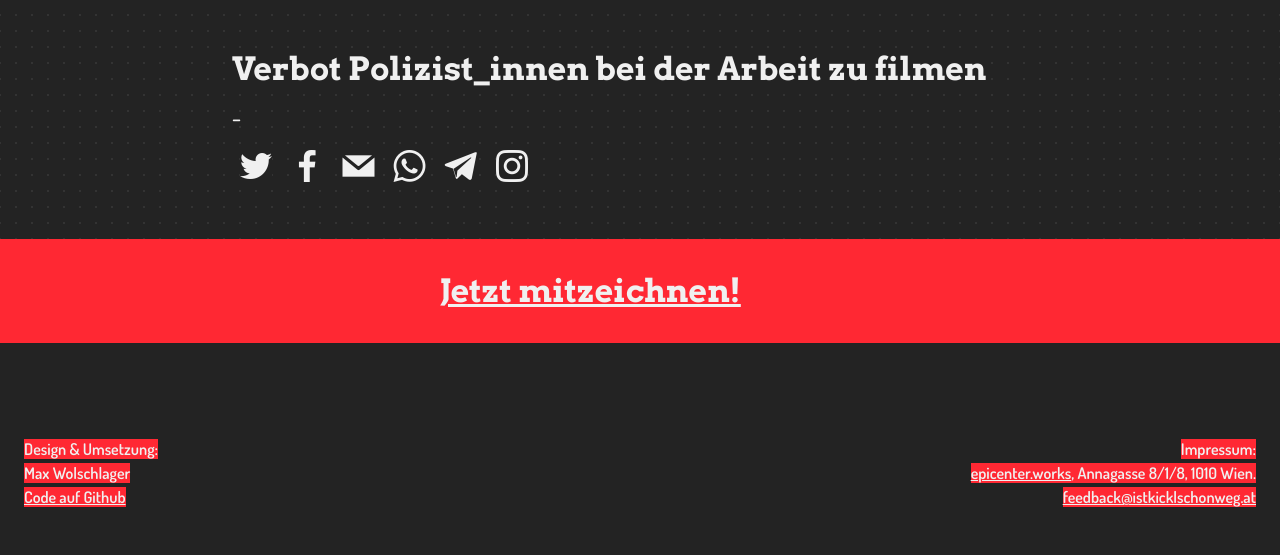
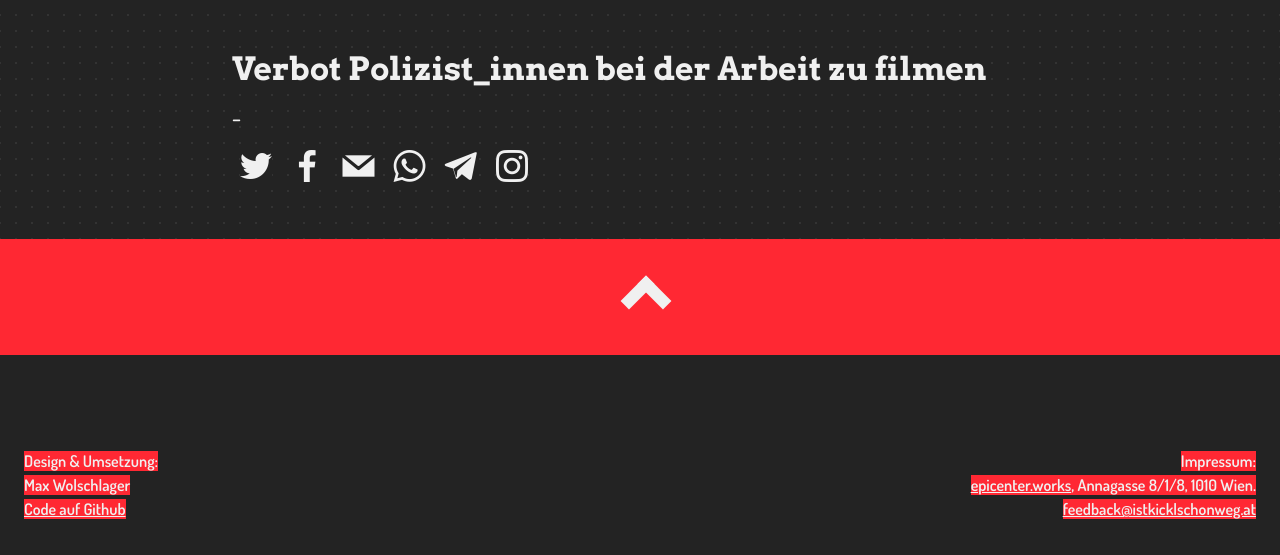
Before and after one commit to AKVorrat/istkicklschonweg.at, a Django app: page / in a window 1280 px wide. Shown: the part 2249-2804 px from the top of the page. Before the commit the page ends 2756 px from the top, so only its background shows below. Run offline with Django 3.2, Linux system fonts and the light colour scheme; data comes from the database, SQL or seed files in the repository; data that the repository does not hold is empty.

Commit message:
add noscript c compatible scrolltotop button

```diff
--- a/django/static/css/main.css
+++ b/django/static/css/main.css
@@ -65,6 +65,16 @@ footer span {
   display: inline-block;
 }
 
+i {
+  border: solid #F0F0F0;
+  border-width: 0 12px 12px 0;
+  margin: 12px 0 0 12px;
+  display: inline-block;
+  padding: 12px;
+  transform: rotate(-135deg);
+  -webkit-transform: rotate(-135deg);
+}
+
 @media only screen and (max-width: 480px) {
   h1 {
     font-size: 3rem;
@@ -122,7 +132,7 @@ footer span {
   transition: transform .2s ease-in-out, text-shadow .2s ease-in-out;
 }
 
-.social a:hover{
+.social a:hover {
   transform: translateY(-4px);
   text-shadow: 0px 8px 0px #FF2833;
 }
@@ -262,3 +272,7 @@ footer span {
 ol > li {
   margin-top: 16px;
 }
+
+#scrollButton {
+  cursor: pointer;
+}
--- a/django/templates/index.html
+++ b/django/templates/index.html
@@ -45,9 +45,25 @@
     </div>
   </section>
   {% endfor %}
-  <div class="petition-container row middle-xs">
-    <div class="col-xs-12 col-md-6 col-md-offset-3 col-lg-4 col-lg-offset-4">
-      <h3><a href="#petition">Jetzt mitzeichnen!</a></h3>
-    </div>
+  <div class="petition-container row middle-xs center-xs">
+    <a id="scrollButton" style="display: none" onclick="scrollToTop()">
+      <i></i>
+    </a>
+    <noscript>
+     <a id="scrollButton" href="#petition">
+      <i></i>
+     </a>
+    </noscript>
+    <script>
+      document.getElementById('scrollButton').style.display = 'inline'
+      function scrollToTop() {
+        var y1 = window.scrollY;
+        y1 = y1 - 200;
+        window.scrollTo(0, y1);
+        if (y1 > 0) {
+          window.requestAnimationFrame(scrollToTop);
+        }
+      }
+    </script>
   </div>
 {% endblock %}
```
